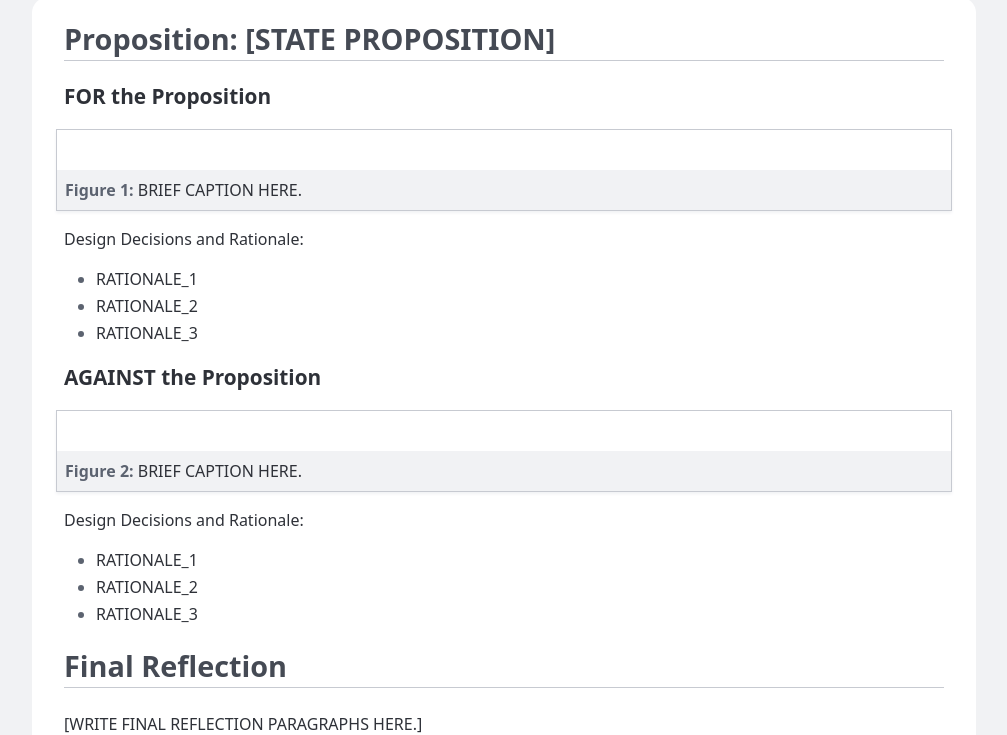
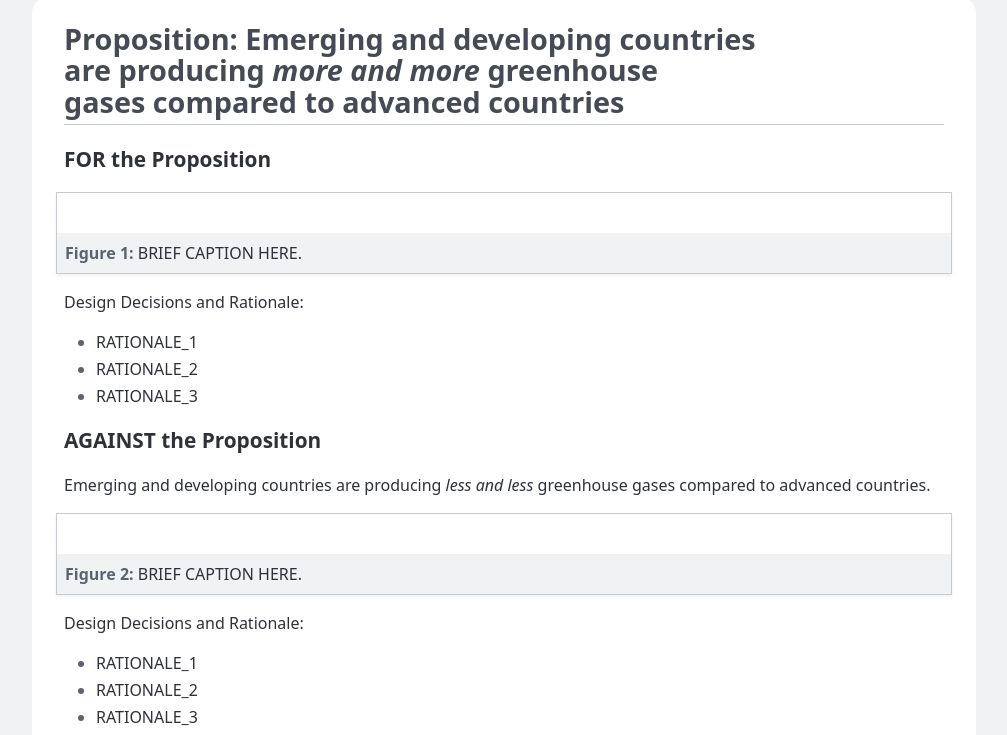
Before and after one commit to mkishore3/dsc106-project2, a plain HTML site: page index.html in a window 1280 px wide. Shown: the part 362-1097 px from the top of the page, without its empty margins (136-1143 px from the left). Drawn offline with Linux system fonts and the light colour scheme.

Commit message:
Update index.html

```diff
--- a/index.html
+++ b/index.html
@@ -152,7 +152,8 @@
     </header>
 
     <main>
-      <h2>Proposition: [STATE PROPOSITION]</h2>
+      <h2>Proposition: Emerging and developing countries are producing
+        <em>more and more</em> greenhouse gases compared to advanced countries</h2>
 
       <section>
         <h3>FOR the Proposition</h3>
@@ -173,6 +174,7 @@
 
       <section>
         <h3>AGAINST the Proposition</h3>
+        <p>Emerging and developing countries are producing <em>less and less</em> greenhouse gases compared to advanced countries.</p>
 
         <figure>
           <img src="IMAGE_FILENAME" alt="" />
```
